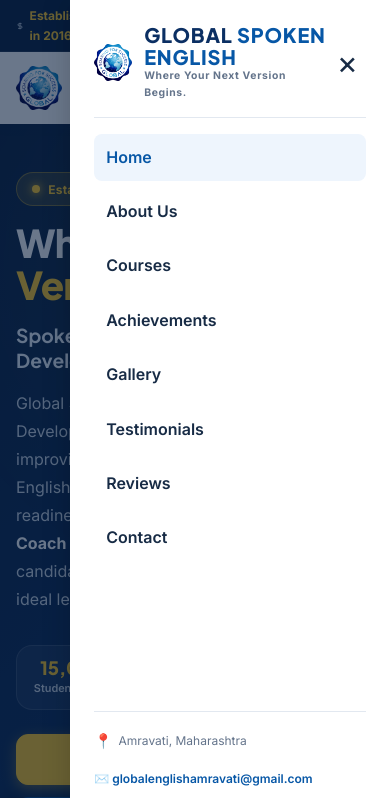
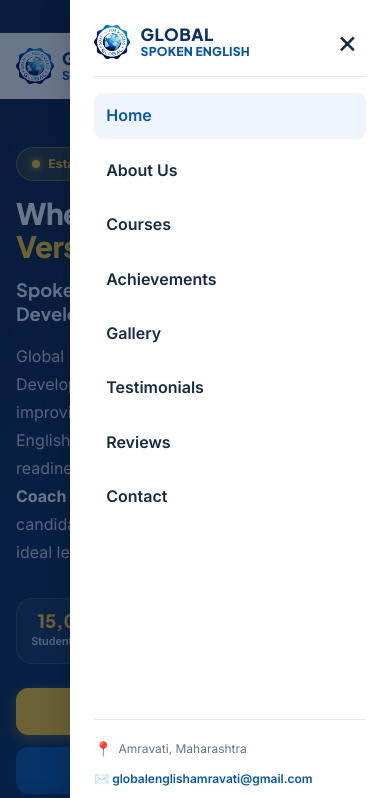
Before and after one commit to Rahul2k999/GlobalSpeaking, an Astro site: page / in a window 390 px wide. Both pictures are taken after a click on the button 356 px from the left and 88 px from the top of the page. Shown: the top 798 px of the page. Built offline with nearby package versions, Linux system fonts and the light colour scheme; Astro itself is replaced by a stand-in of ours.

Commit message:
fix(mobile): resolve horizontal overflow, right margin bug, and header overlap across 320px-430px viewports

```diff
--- a/src/components/EnquiryForm.astro
+++ b/src/components/EnquiryForm.astro
@@ -320,11 +320,15 @@ I would like to enquire about course admission:
     color: var(--color-text-secondary);
     border-top-left-radius: var(--radius-md);
     border-bottom-left-radius: var(--radius-md);
+    flex-shrink: 0;
   }
 
   .form-input--prefixed {
     border-top-left-radius: 0;
     border-bottom-left-radius: 0;
+    flex: 1;
+    min-width: 0;
+    width: 100%;
   }
 
   .form-error {
--- a/src/components/Footer.astro
+++ b/src/components/Footer.astro
@@ -512,13 +512,27 @@ const { contact, name, tagline, branches, socials } = siteData;
     align-items: center;
     justify-content: center;
     gap: 0.35rem;
-    padding: 0.75rem 0.4rem;
+    padding: 0.75rem 0.3rem;
     font-size: var(--text-xs);
     font-weight: 700;
     color: #FFFFFF;
     text-align: center;
     text-decoration: none;
     border-right: 1px solid rgba(255, 255, 255, 0.1);
+    min-width: 0;
+    white-space: nowrap;
+  }
+
+  @media (max-width: 360px) {
+    .mobile-sticky-btn {
+      font-size: 0.68rem;
+      padding: 0.65rem 0.2rem;
+      gap: 0.2rem;
+    }
+    .mobile-sticky-btn svg {
+      width: 15px;
+      height: 15px;
+    }
   }
 
   .mobile-sticky-btn--call {
--- a/src/components/Header.astro
+++ b/src/components/Header.astro
@@ -15,7 +15,7 @@ const { contact, tagline, establishedText } = siteData;
           <svg class="topbar-icon" viewBox="0 0 24 24" width="14" height="14" fill="none" stroke="currentColor" stroke-width="2">
             <path d="M12 2v20M17 5H9.5a3.5 3.5 0 0 0 0 7h5a3.5 3.5 0 0 1 0 7H6"/>
           </svg>
-          <strong>{establishedText}</strong> • Amravati, Maharashtra
+          <strong>{establishedText}</strong><span class="topbar-city"> • Amravati, Maharashtra</span>
         </span>
         <span class="topbar-divider">|</span>
         <a href={`mailto:${contact.email}`} class="topbar-link hide-mobile">
@@ -43,7 +43,7 @@ const { contact, tagline, establishedText } = siteData;
           <svg viewBox="0 0 24 24" width="14" height="14" fill="currentColor">
             <path d="M17.472 14.382c-.297-.149-1.758-.867-2.03-.967-.273-.099-.471-.148-.67.15-.197.297-.767.966-.94 1.164-.173.199-.347.223-.644.075-.297-.15-1.255-.463-2.39-1.475-.883-.788-1.48-1.761-1.653-2.059-.173-.297-.018-.458.13-.606.134-.133.298-.347.446-.52.149-.174.198-.298.298-.497.099-.198.05-.371-.025-.52-.075-.149-.669-1.612-.916-2.207-.242-.579-.487-.5-.669-.51-.173-.008-.371-.01-.57-.01-.198 0-.52.074-.792.372-.272.297-1.04 1.016-1.04 2.479 0 1.462 1.065 2.875 1.213 3.074.149.198 2.096 3.2 5.077 4.487.709.306 1.262.489 1.694.625.712.227 1.36.195 1.871.118.571-.085 1.758-.719 2.006-1.413.248-.694.248-1.289.173-1.413-.074-.124-.272-.198-.57-.347m-5.421 7.403h-.004a9.87 9.87 0 01-5.031-1.378l-.361-.214-3.741.982.998-3.648-.235-.374a9.86 9.86 0 01-1.51-5.26c.001-5.45 4.436-9.884 9.888-9.884 2.64 0 5.122 1.03 6.988 2.898a9.825 9.825 0 012.893 6.994c-.003 5.45-4.437 9.884-9.885 9.884m8.413-18.297A11.815 11.815 0 0012.05 0C5.495 0 .16 5.335.157 11.892c0 2.096.547 4.142 1.588 5.945L.057 24l6.305-1.654a11.882 11.882 0 005.683 1.448h.005c6.554 0 11.89-5.335 11.893-11.893a11.821 11.821 0 00-3.48-8.413z"/>
           </svg>
-          <span>WhatsApp Us</span>
+          <span>WhatsApp<span class="hide-xs"> Us</span></span>
         </a>
       </div>
     </div>
@@ -55,7 +55,10 @@ const { contact, tagline, establishedText } = siteData;
       <a href="/" class="site-header__brand" aria-label="GLOBAL SPOKEN ENGLISH Home">
         <img src="/images/logo.png" alt="GLOBAL SPOKEN ENGLISH Logo" width="46" height="44" class="brand-logo-img" />
         <div class="brand-text">
-          <div class="brand-name">GLOBAL <span class="brand-name-sub">SPOKEN ENGLISH</span></div>
+          <div class="brand-name">
+            <span class="brand-name-main">GLOBAL</span>
+            <span class="brand-name-sub">SPOKEN ENGLISH</span>
+          </div>
           <div class="brand-sub">{tagline}</div>
         </div>
       </a>
@@ -109,10 +112,12 @@ const { contact, tagline, establishedText } = siteData;
     <div class="mobile-drawer__content">
       <div class="mobile-drawer__header">
         <div class="brand-header-flex">
-          <img src="/images/logo.png" alt="GLOBAL SPOKEN ENGLISH Logo" width="40" height="38" class="brand-logo-img-sm" />
+          <img src="/images/logo.png" alt="GLOBAL SPOKEN ENGLISH Logo" width="38" height="36" class="brand-logo-img-sm" />
           <div class="brand-text">
-            <div class="brand-name">GLOBAL <span class="brand-name-sub">SPOKEN ENGLISH</span></div>
-            <div class="brand-sub">{tagline}</div>
+            <div class="brand-name">
+              <span class="brand-name-main">GLOBAL</span>
+              <span class="brand-name-sub">SPOKEN ENGLISH</span>
+            </div>
           </div>
         </div>
         <button type="button" class="mobile-drawer__close" id="mobile-drawer-close" aria-label="Close menu">
@@ -218,19 +223,21 @@ const { contact, tagline, establishedText } = siteData;
     display: flex;
     align-items: center;
     justify-content: space-between;
-    gap: var(--space-4);
+    gap: var(--space-3);
   }
 
   .topbar-left, .topbar-right {
     display: flex;
     align-items: center;
     gap: var(--space-3);
+    min-width: 0;
   }
 
   .topbar-item {
     display: inline-flex;
     align-items: center;
     gap: 0.35rem;
+    white-space: nowrap;
   }
 
   .topbar-item strong {
@@ -247,6 +254,7 @@ const { contact, tagline, establishedText } = siteData;
     align-items: center;
     gap: 0.35rem;
     font-weight: 600;
+    white-space: nowrap;
   }
 
   .topbar-link:hover {
@@ -259,6 +267,7 @@ const { contact, tagline, establishedText } = siteData;
     align-items: center;
     gap: 0.35rem;
     font-weight: 600;
+    white-space: nowrap;
   }
 
   .topbar-whatsapp:hover {
@@ -267,7 +276,31 @@ const { contact, tagline, establishedText } = siteData;
 
   @media (max-width: 768px) {
     .hide-mobile {
-      display: none;
+      display: none !important;
+    }
+  }
+
+  @media (max-width: 640px) {
+    .topbar-left {
+      display: none !important;
+    }
+    .site-header__topbar-inner {
+      justify-content: center;
+    }
+    .topbar-right {
+      justify-content: center;
+      width: 100%;
+      gap: var(--space-4);
+    }
+  }
+
+  @media (max-width: 380px) {
+    .hide-xs {
+      display: none !important;
+    }
+    .topbar-right {
+      gap: var(--space-3);
+      font-size: 0.72rem;
     }
   }
 
@@ -282,27 +315,32 @@ const { contact, tagline, establishedText } = siteData;
     display: flex;
     align-items: center;
     justify-content: space-between;
-    gap: var(--space-4);
+    gap: var(--space-3);
+    width: 100%;
+    min-width: 0;
   }
 
   /* Brand */
   .site-header__brand {
     display: flex;
     align-items: center;
-    gap: var(--space-3);
+    gap: 0.65rem;
     text-decoration: none;
+    min-width: 0;
+    flex: 1 1 auto;
+    overflow: hidden;
   }
 
   .brand-logo-img {
-    width: 46px;
-    height: 44px;
+    width: 44px;
+    height: 42px;
     object-fit: contain;
     flex-shrink: 0;
   }
 
   .brand-logo-img-sm {
-    width: 38px;
-    height: 38px;
+    width: 36px;
+    height: 36px;
     object-fit: contain;
     flex-shrink: 0;
   }
@@ -310,20 +348,15 @@ const { contact, tagline, establishedText } = siteData;
   .brand-header-flex {
     display: flex;
     align-items: center;
-    gap: 0.75rem;
+    gap: 0.65rem;
+    min-width: 0;
   }
 
-  .mobile-drawer__email {
-    display: block;
-    text-align: center;
-    font-size: var(--text-xs);
-    color: #64748B;
-    margin-top: 0.5rem;
-    text-decoration: underline;
-  }
-
-  .brand-logo {
-    flex-shrink: 0;
+  .brand-text {
+    min-width: 0;
+    display: flex;
+    flex-direction: column;
+    justify-content: center;
   }
 
   .brand-name {
@@ -332,7 +365,12 @@ const { contact, tagline, establishedText } = siteData;
     font-size: 1.25rem;
     line-height: 1.1;
     color: var(--color-primary-navy);
-    letter-spacing: 0.04em;
+    letter-spacing: 0.03em;
+    white-space: nowrap;
+  }
+
+  .brand-name-main {
+    color: var(--color-primary-navy);
   }
 
   .brand-name-sub {
@@ -343,68 +381,75 @@ const { contact, tagline, establishedText } = siteData;
   .brand-sub {
     font-size: 0.65rem;
     font-weight: 700;
-    letter-spacing: 0.06em;
+    letter-spacing: 0.04em;
     color: var(--color-text-secondary);
+    white-space: nowrap;
+    overflow: hidden;
+    text-overflow: ellipsis;
   }
 
-  /* Desktop Nav Links */
-  .site-nav {
-    display: none;
-  }
+  @media (max-width: 580px) {
+    .site-header__main {
+      height: 4.15rem;
+    }
 
-  @media (min-width: 1024px) {
-    .site-nav {
+    .brand-logo-img {
+      width: 38px;
+      height: 36px;
+    }
+
+    .site-header__brand {
+      gap: 0.5rem;
+    }
+
+    .brand-name {
+      font-size: 1.05rem;
+      line-height: 1.12;
+      white-space: normal;
+    }
+
+    .brand-name-sub {
       display: block;
+      font-size: 0.76rem;
+      letter-spacing: 0.02em;
+    }
+
+    .brand-sub {
+      display: none;
     }
   }
 
-  .site-nav__list {
-    display: flex;
-    align-items: center;
-    list-style: none;
-    gap: 1.25rem;
-  }
+  @media (max-width: 360px) {
+    .site-header__inner {
+      gap: 0.35rem;
+    }
 
-  .site-nav__link {
-    font-size: var(--text-sm);
-    font-weight: 600;
-    color: var(--color-text-main);
-    padding: 0.5rem 0.25rem;
-    position: relative;
-    transition: color var(--transition-fast);
-  }
+    .brand-logo-img {
+      width: 32px;
+      height: 32px;
+    }
 
-  .site-nav__link:hover {
-    color: var(--color-secondary-blue);
-  }
+    .brand-name {
+      font-size: 0.92rem;
+    }
 
-  .site-nav__link--active {
-    color: var(--color-secondary-blue);
-    font-weight: 700;
-  }
-
-  .site-nav__link--active::after {
-    content: '';
-    position: absolute;
-    bottom: -4px;
-    left: 0;
-    right: 0;
-    height: 3px;
-    background-color: var(--color-accent-yellow);
-    border-radius: var(--radius-full);
+    .brand-name-sub {
+      font-size: 0.7rem;
+    }
   }
 
   .site-header__actions {
     display: flex;
     align-items: center;
     gap: var(--space-3);
+    flex-shrink: 0;
   }
 
   .site-header__cta {
     display: none;
   }
 
-  @media (min-width: 640px) {
+  @media (min-width: 768px) {
     .site-header__cta {
       display: inline-flex;
     }
@@ -415,13 +460,14 @@ const { contact, tagline, establishedText } = siteData;
     display: flex;
     flex-direction: column;
     justify-content: space-around;
-    width: 2.25rem;
-    height: 2.25rem;
+    width: 2.5rem;
+    height: 2.5rem;
     background: transparent;
     border: none;
     cursor: pointer;
-    padding: 0.35rem;
+    padding: 0.45rem;
     border-radius: var(--radius-sm);
+    flex-shrink: 0;
   }
 
   @media (min-width: 1024px) {
--- a/src/components/Hero.astro
+++ b/src/components/Hero.astro
@@ -15,7 +15,7 @@ const { subSlogan, contact, establishedText, name } = siteData;
     <div class="hero-content">
       <div class="hero-badge">
         <span class="hero-badge__dot"></span>
-        <span>{establishedText} • Amravati, Maharashtra</span>
+        <span>{establishedText} • Amravati<span class="hide-xs">, Maharashtra</span></span>
       </div>
 
       <h1 class="hero-title">
@@ -140,6 +140,8 @@ const { subSlogan, contact, establishedText, name } = siteData;
     color: #FFFFFF;
     padding: var(--space-12) 0 var(--space-16);
     overflow: hidden;
+    contain: paint;
+    max-width: 100%;
   }
 
   @media (min-width: 1024px) {
@@ -157,12 +159,14 @@ const { subSlogan, contact, establishedText, name } = siteData;
     bottom: 0;
     pointer-events: none;
     overflow: hidden;
+    contain: strict;
   }
 
   .hero-circle {
     position: absolute;
     border-radius: 50%;
     filter: blur(80px);
+    max-width: 100vw;
   }
 
   .hero-circle--1 {
@@ -211,6 +215,15 @@ const { subSlogan, contact, establishedText, name } = siteData;
     border-radius: var(--radius-full);
     margin-bottom: var(--space-4);
     letter-spacing: 0.02em;
+    max-width: 100%;
+  }
+
+  @media (max-width: 380px) {
+    .hero-badge {
+      font-size: 0.72rem;
+      padding: 0.35rem 0.75rem;
+      gap: 0.35rem;
+    }
   }
 
   .hero-badge__dot {
@@ -219,16 +232,19 @@ const { subSlogan, contact, establishedText, name } = siteData;
     background-color: var(--color-accent-yellow);
     border-radius: 50%;
     box-shadow: 0 0 10px var(--color-accent-yellow);
+    flex-shrink: 0;
   }
 
   .hero-title {
     font-family: var(--font-heading);
-    font-size: clamp(2.4rem, 5.5vw, 4rem);
+    font-size: clamp(1.85rem, 6.5vw, 4rem);
     font-weight: 900;
     line-height: 1.1;
     color: #FFFFFF;
     margin-bottom: var(--space-4);
     letter-spacing: -0.02em;
+    word-break: break-word;
+    overflow-wrap: break-word;
   }
 
   .hero-title__highlight {
@@ -239,7 +255,7 @@ const { subSlogan, contact, establishedText, name } = siteData;
 
   .hero-subtitle {
     font-family: var(--font-heading);
-    font-size: clamp(1.2rem, 2.5vw, 1.65rem);
+    font-size: clamp(1.15rem, 2.5vw, 1.65rem);
     font-weight: 700;
     color: #EEF5FD;
     margin-bottom: var(--space-4);
@@ -268,12 +284,13 @@ const { subSlogan, contact, establishedText, name } = siteData;
     padding: var(--space-4) var(--space-6);
     border-radius: var(--radius-xl);
     max-width: 580px;
+    width: 100%;
     margin-bottom: var(--space-8);
   }
 
   @media (max-width: 480px) {
     .hero-proof-grid {
-      padding: var(--space-3);
+      padding: var(--space-3) var(--space-2);
       gap: var(--space-2);
       margin-bottom: var(--space-6);
     }
@@ -441,12 +458,12 @@ const { subSlogan, contact, establishedText, name } = siteData;
 
   .hero-float-card--top {
     top: -12px;
-    left: -15px;
+    left: 0;
   }
 
   .hero-float-card--bottom {
     bottom: -15px;
-    right: -10px;
+    right: 0;
     animation-delay: 2s;
   }
 
--- a/src/styles/global.css
+++ b/src/styles/global.css
@@ -102,6 +102,8 @@ html {
   scroll-behavior: smooth;
   -webkit-font-smoothing: antialiased;
   -moz-osx-font-smoothing: grayscale;
+  overflow-x: hidden;
+  max-width: 100%;
 }
 
 body {
@@ -111,6 +113,9 @@ body {
   display: flex;
   flex-direction: column;
   overflow-x: hidden;
+  max-width: 100%;
+  width: 100%;
+  position: relative;
   padding-bottom: calc(58px + env(safe-area-inset-bottom, 0px));
 }
 
@@ -152,7 +157,7 @@ a:hover {
   color: var(--color-primary-navy);
 }
 
-img, svg {
+img, svg, video, canvas, audio, iframe, embed, object {
   display: block;
   max-width: 100%;
 }
@@ -309,6 +314,23 @@ button, input, select, textarea {
   border-radius: var(--radius-lg);
 }
 
+@media (max-width: 480px) {
+  .btn {
+    white-space: normal;
+    max-width: 100%;
+  }
+  .btn-lg {
+    padding: 0.85rem 1.25rem;
+    font-size: var(--text-sm);
+  }
+}
+
+@media (max-width: 380px) {
+  .hide-xs {
+    display: none !important;
+  }
+}
+
 .btn-whatsapp {
   background-color: var(--color-whatsapp-green);
   color: #FFFFFF;
```
